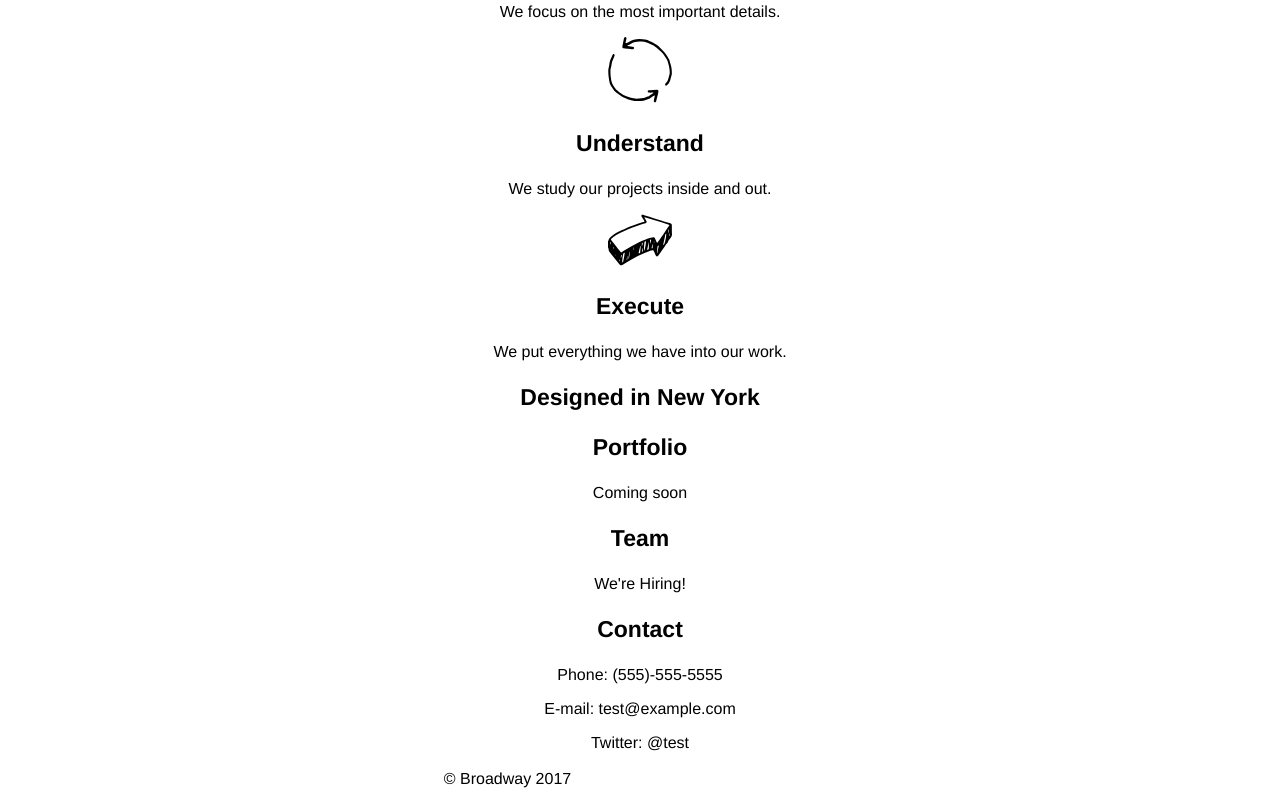
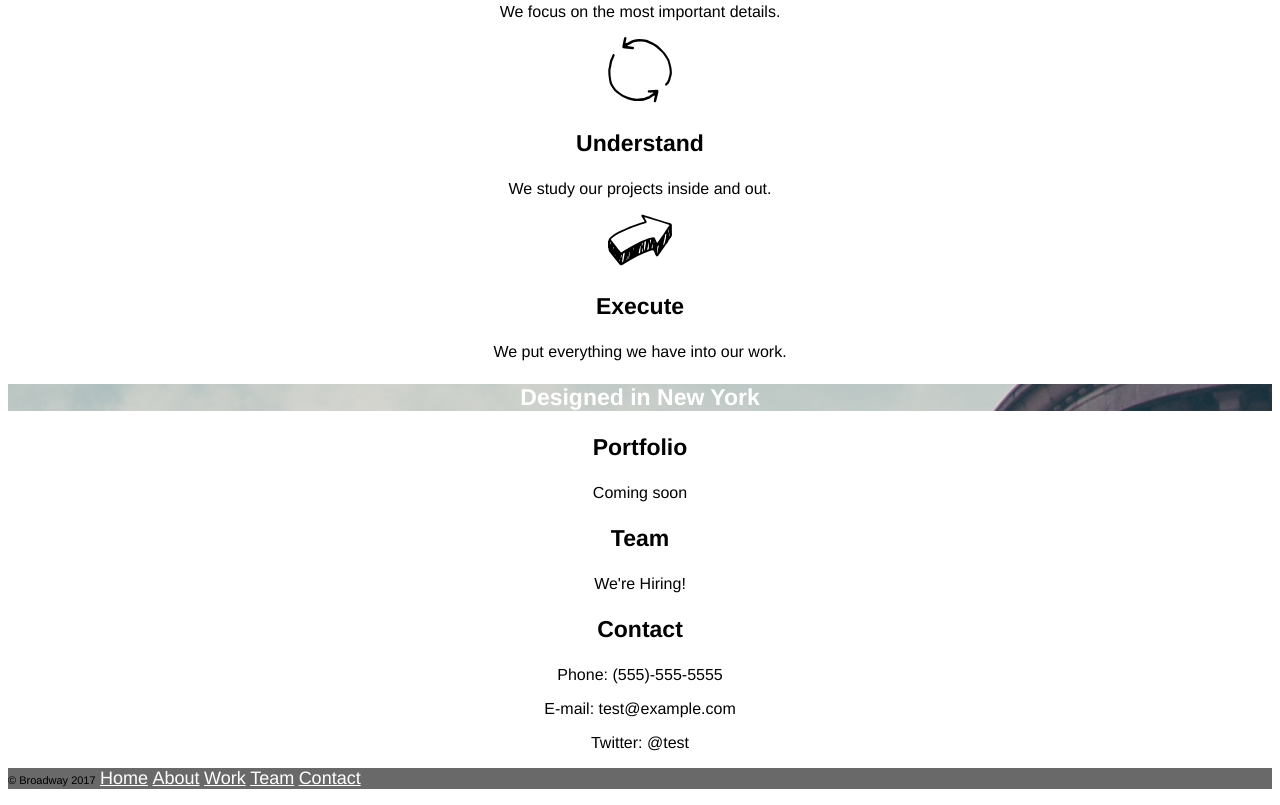
Before and after one commit to wonkatin/broadway, a plain HTML site: page index.html in a window 1280 px wide. Shown: the part 542-1347 px from the top of the page. Drawn offline with Linux system fonts and the light colour scheme.

Commit message:
style for about etc and footer

```diff
--- a/resources/css/style.css
+++ b/resources/css/style.css
@@ -27,3 +27,19 @@ h3 {
   font-size: 23px;
   font-weight: bold;
 }
+
+#header2 {
+  font-size: 23px;
+  font-weight: bold;
+  color: white;
+  background-image: url("../images/the-flatiron-building.png");
+}
+
+#footer {
+  background-color: dimgray;
+  text-align: left;
+}
+
+#copyright {
+  font-size: 11px;
+}
```
